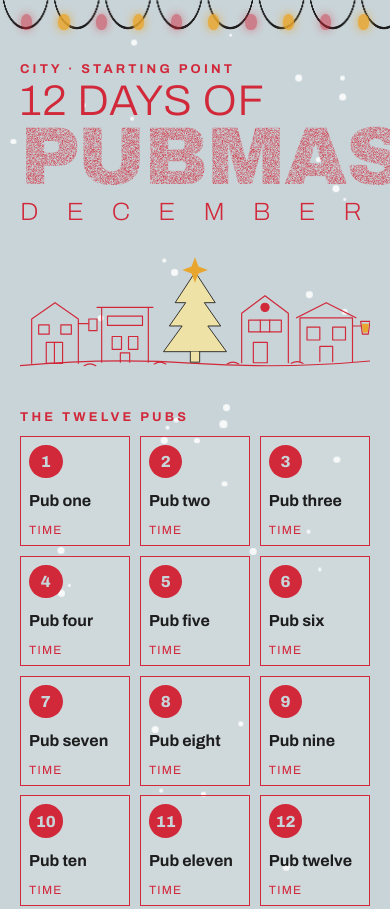
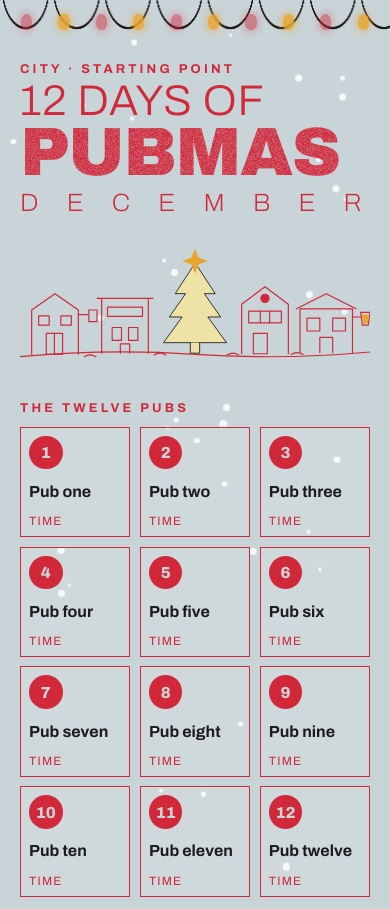
Before and after one commit to NilRom/event-site, a plain HTML site: page index.html in a window 390 px wide. Shown: the top 909 px of the page. Drawn offline with Linux system fonts and the light colour scheme.

Commit message:
fix: fit the title on a phone and soften its grain

```diff
--- a/index.html
+++ b/index.html
@@ -34,8 +34,8 @@
     /* hero, in the style of a big printed date */
     .kicker { font-weight: 700; letter-spacing: .25em; font-size: .8rem; margin: 1.5rem 0 .25rem; }
     .days { font-weight: 300; font-stretch: 110%; letter-spacing: .02em; font-size: clamp(2.4rem, 11vw, 3.8rem); line-height: 1; margin: 0; }
-    h1 { margin: 0; font-weight: 900; font-stretch: 125%; line-height: .82;
-      font-size: clamp(4.4rem, 21vw, 8.2rem); letter-spacing: -.02em; filter: url(#grain); }
+    h1 { margin: 0; font-weight: 900; font-stretch: 112%; line-height: .85;
+      font-size: clamp(3.4rem, 17.5vw, 7.4rem); letter-spacing: -.02em; filter: url(#grain); }
     .month { font-weight: 200; font-stretch: 125%; letter-spacing: .32em; font-size: clamp(1.4rem, 6.4vw, 2.4rem);
       margin: .5rem 0 0; display: flex; justify-content: space-between; }
 
@@ -68,7 +68,7 @@
 <body>
   <svg width="0" height="0" style="position:absolute" aria-hidden="true">
     <filter id="grain"><feTurbulence type="fractalNoise" baseFrequency="1.6" numOctaves="2" result="n"/>
-      <feColorMatrix in="n" type="matrix" values="0 0 0 0 0  0 0 0 0 0  0 0 0 0 0  0 0 0 -1.6 1.15" result="m"/>
+      <feColorMatrix in="n" type="matrix" values="0 0 0 0 0  0 0 0 0 0  0 0 0 0 0  0 0 0 -0.9 1.3" result="m"/>
       <feComposite in="SourceGraphic" in2="m" operator="in"/></filter>
   </svg>
 
```
